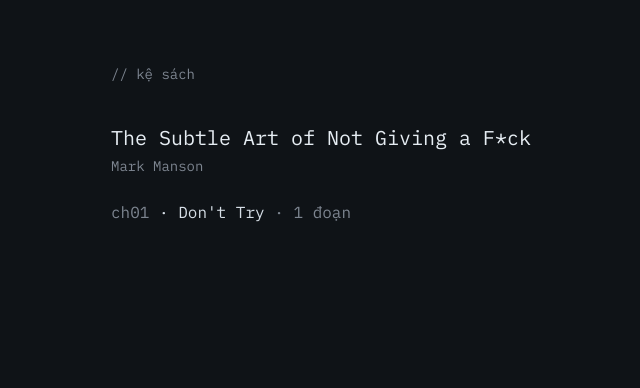
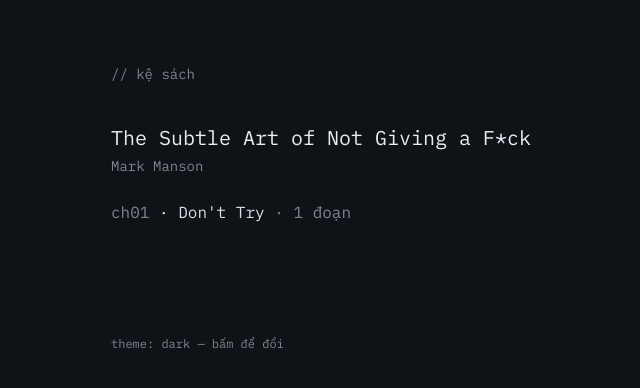
Before and after one commit to minhlysgm/takeiteasy, a Next.js app: page / in a window 1280 px wide. Shown: the top 388 px of the page, without its empty margins (177-817 px from the left). Built offline with nearby package versions, Linux system fonts and the light colour scheme.

Commit message:
feat: dark/light theme toggle persisted in localStorage

```diff
--- a/components/reader/PassageView.tsx
+++ b/components/reader/PassageView.tsx
@@ -5,6 +5,7 @@ import type { Book, Passage } from "@/content/types";
 import { prefersReducedMotion } from "@/lib/motion";
 import { saveProgress } from "@/lib/progress";
 import { speak } from "@/lib/speech";
+import { useTheme } from "@/lib/useTheme";
 import { useTypingText } from "@/lib/useTypingText";
 import { AnnotationLayer } from "./AnnotationLayer";
 import { ChunkDrawer } from "./ChunkDrawer";
@@ -27,6 +28,7 @@ export function PassageView({ book, chapterId, passage, passageIndex, passageCou
   const originalColRef = useRef<HTMLDivElement>(null);
   const reduced = useMemo(() => prefersReducedMotion(), []);
   const typing = useTypingText(passage.translation, { enabled: !reduced });
+  const { toggle: toggleTheme } = useTheme();
 
   useEffect(() => {
     saveProgress({ bookId: book.id, chapterId, passageIndex });
@@ -62,6 +64,9 @@ export function PassageView({ book, chapterId, passage, passageIndex, passageCou
         case "s":
           speak(passage.original);
           break;
+        case "t":
+          toggleTheme();
+          break;
         case "Escape":
           setExplainOn(false);
           break;
@@ -69,7 +74,7 @@ export function PassageView({ book, chapterId, passage, passageIndex, passageCou
     };
     window.addEventListener("keydown", onKey);
     return () => window.removeEventListener("keydown", onKey);
-  }, [typing, drawerIndex, passageIndex, passageCount, book.id, chapterId, passage, router]);
+  }, [typing, drawerIndex, passageIndex, passageCount, book.id, chapterId, passage, router, toggleTheme]);
 
   const openChunk = (chunkId: string) => {
     const i = passage.chunks.findIndex((c) => c.id === chunkId);
@@ -140,6 +145,7 @@ export function PassageView({ book, chapterId, passage, passageIndex, passageCou
         <div className="flex items-center gap-5">
           <span><kbd className="rounded border border-line px-1.5 py-0.5 text-xs">e</kbd> giải thích</span>
           <span><kbd className="rounded border border-line px-1.5 py-0.5 text-xs">s</kbd> đọc to</span>
+          <span><kbd className="rounded border border-line px-1.5 py-0.5 text-xs">t</kbd> theme</span>
           <span><kbd className="rounded border border-line px-1.5 py-0.5 text-xs">enter</kbd> đoạn tiếp</span>
         </div>
         <div className="h-1 w-44 rounded bg-line">
--- a/components/shelf/BookShelf.tsx
+++ b/components/shelf/BookShelf.tsx
@@ -3,9 +3,11 @@ import Link from "next/link";
 import { useEffect, useState } from "react";
 import type { Book } from "@/content/types";
 import { getProgress, type Progress } from "@/lib/progress";
+import { useTheme } from "@/lib/useTheme";
 
 export function BookShelf({ books }: { books: Book[] }) {
   const [progress, setProgress] = useState<Progress | null>(null);
+  const { theme, toggle } = useTheme();
   useEffect(() => setProgress(getProgress()), []);
 
   return (
@@ -38,6 +40,9 @@ export function BookShelf({ books }: { books: Book[] }) {
           </section>
         );
       })}
+      <button type="button" onClick={toggle} className="mt-16 text-xs text-muted hover:text-bright">
+        theme: {theme} — bấm để đổi
+      </button>
     </div>
   );
 }
--- /dev/null
+++ b/lib/useTheme.ts
@@ -0,0 +1,30 @@
+"use client";
+import { useCallback, useEffect, useState } from "react";
+
+export type Theme = "dark" | "light";
+const KEY = "tie:theme";
+
+function readTheme(): Theme {
+  if (typeof window === "undefined") return "dark"; // SSR prerender: không có localStorage
+  try {
+    return localStorage.getItem(KEY) === "light" ? "light" : "dark";
+  } catch {
+    return "dark";
+  }
+}
+
+export function useTheme() {
+  const [theme, setTheme] = useState<Theme>(readTheme);
+
+  useEffect(() => {
+    document.documentElement.dataset.theme = theme;
+    try {
+      localStorage.setItem(KEY, theme);
+    } catch {
+      /* ignore */
+    }
+  }, [theme]);
+
+  const toggle = useCallback(() => setTheme((t) => (t === "dark" ? "light" : "dark")), []);
+  return { theme, toggle };
+}
```
Also changed, not shown: 1 other file (tests, documents, lock files or other folders).
